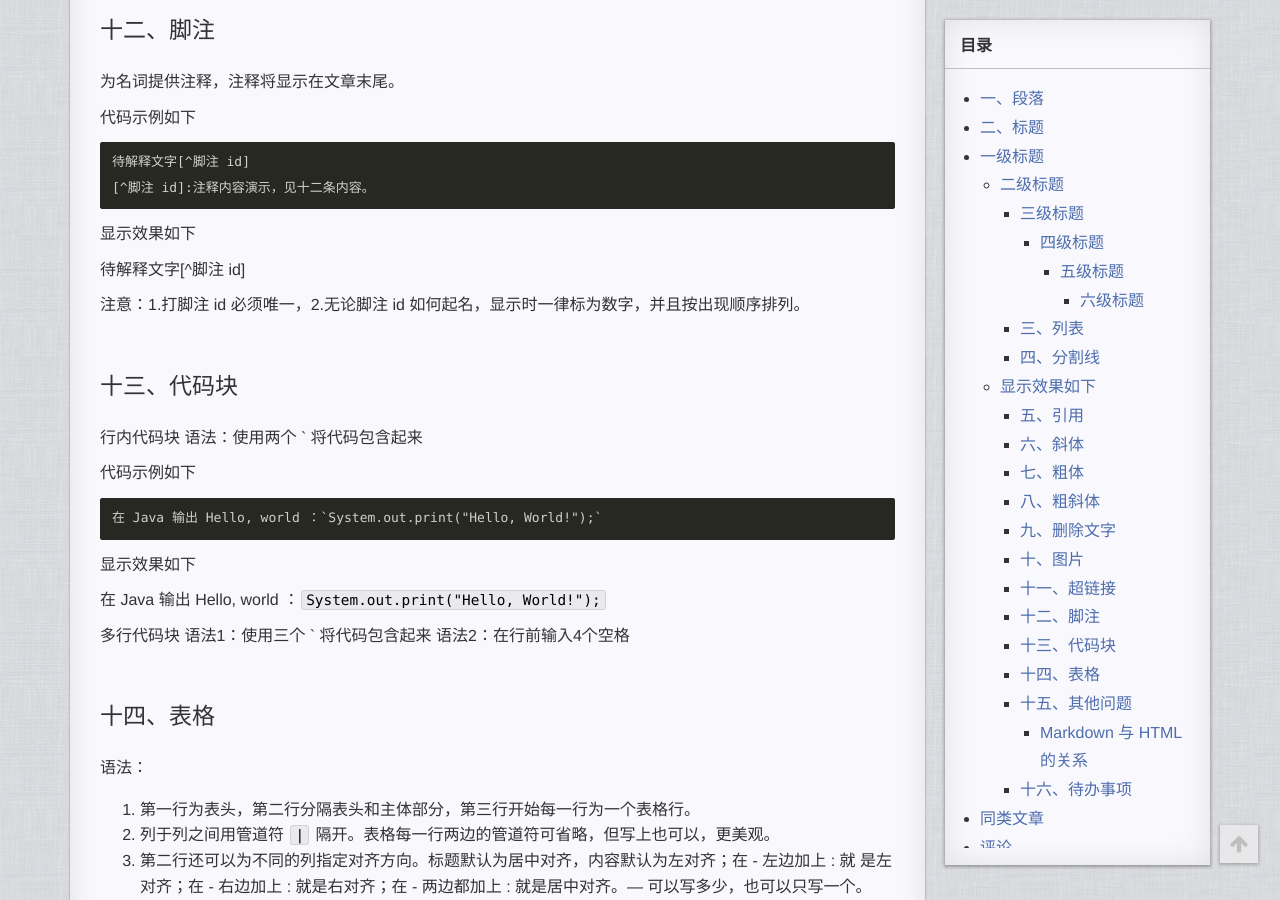
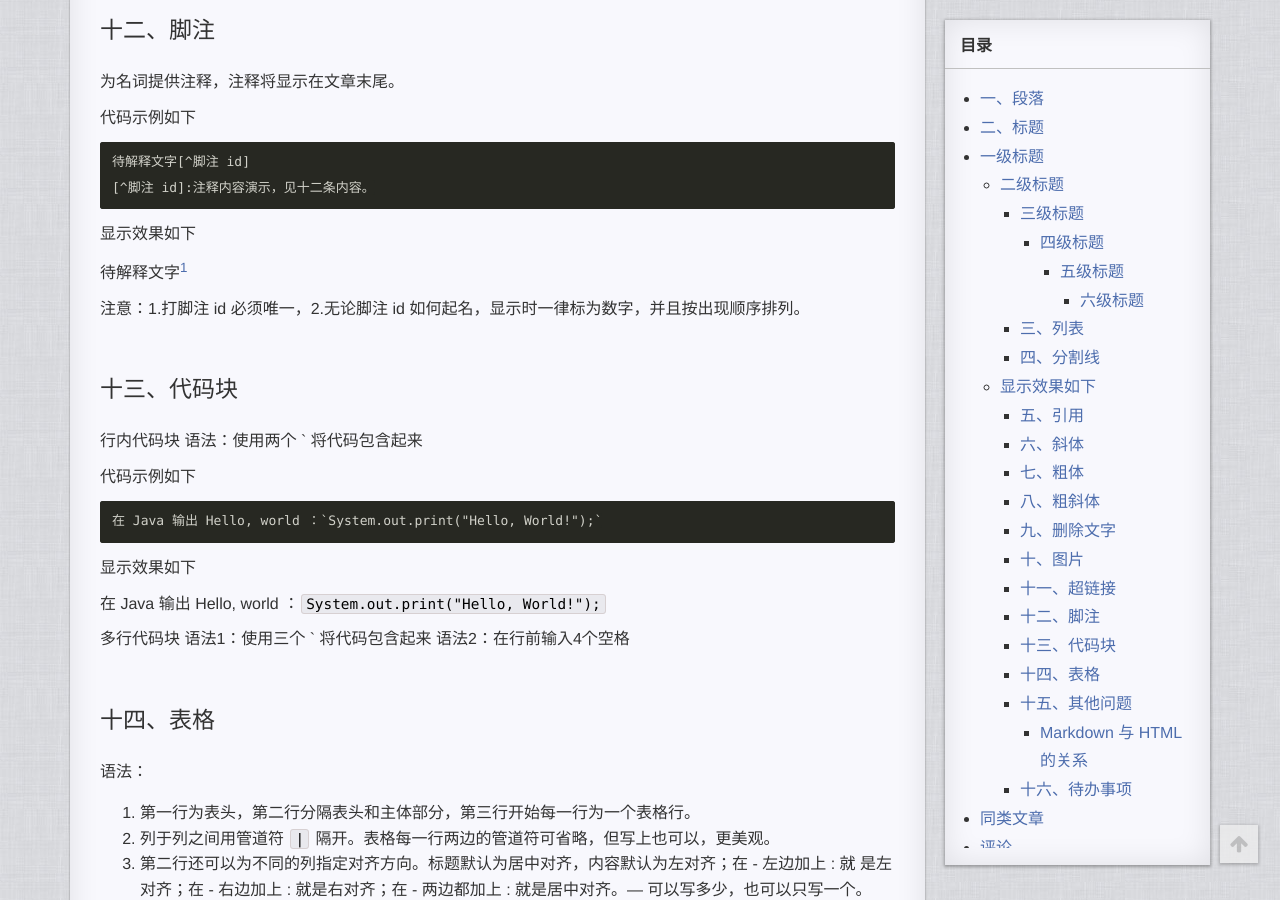
Before and after one commit to luohuilong/luohuilong.github.io, a Jekyll site: the page built from _posts/2025-05-12-Markdown语法说明汇总.md, in a window 1280 px wide and 900 px high, scrolled down 5773 px. Built offline with Jekyll 4.4.1, drawn with Linux system fonts in a browser that asks for light colours; comment, search, counter and statistics services are not loaded; a style sheet for code colours, icons or effects is not loaded.

Commit message:
Add files via upload

```diff
--- a/_posts/2025-05-12-Markdown语法说明汇总.md
+++ b/_posts/2025-05-12-Markdown语法说明汇总.md
@@ -221,9 +221,9 @@ Markdown是一种轻量级标记语言，排版语法简洁，让人们更多地
 
 显示效果如下
 
-待解释文字[^脚注 id]
+待解释文字[^1]
 
-[^脚注 id]:注释内容演示，见十二条内容。
+[^1]:注释内容演示，见十二条内容。
 
 注意：1.打脚注 id 必须唯一，2.无论脚注 id 如何起名，显示时一律标为数字，并且按出现顺序排列。
 
```
